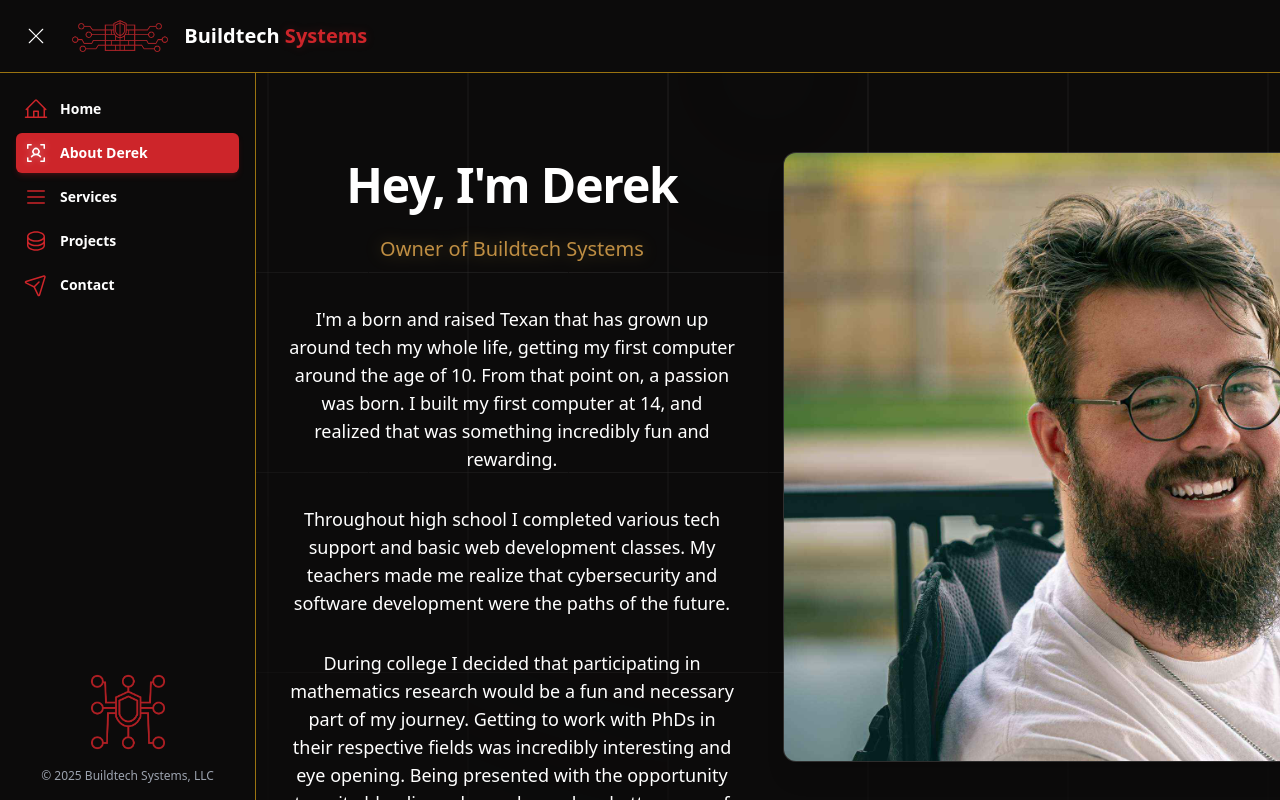
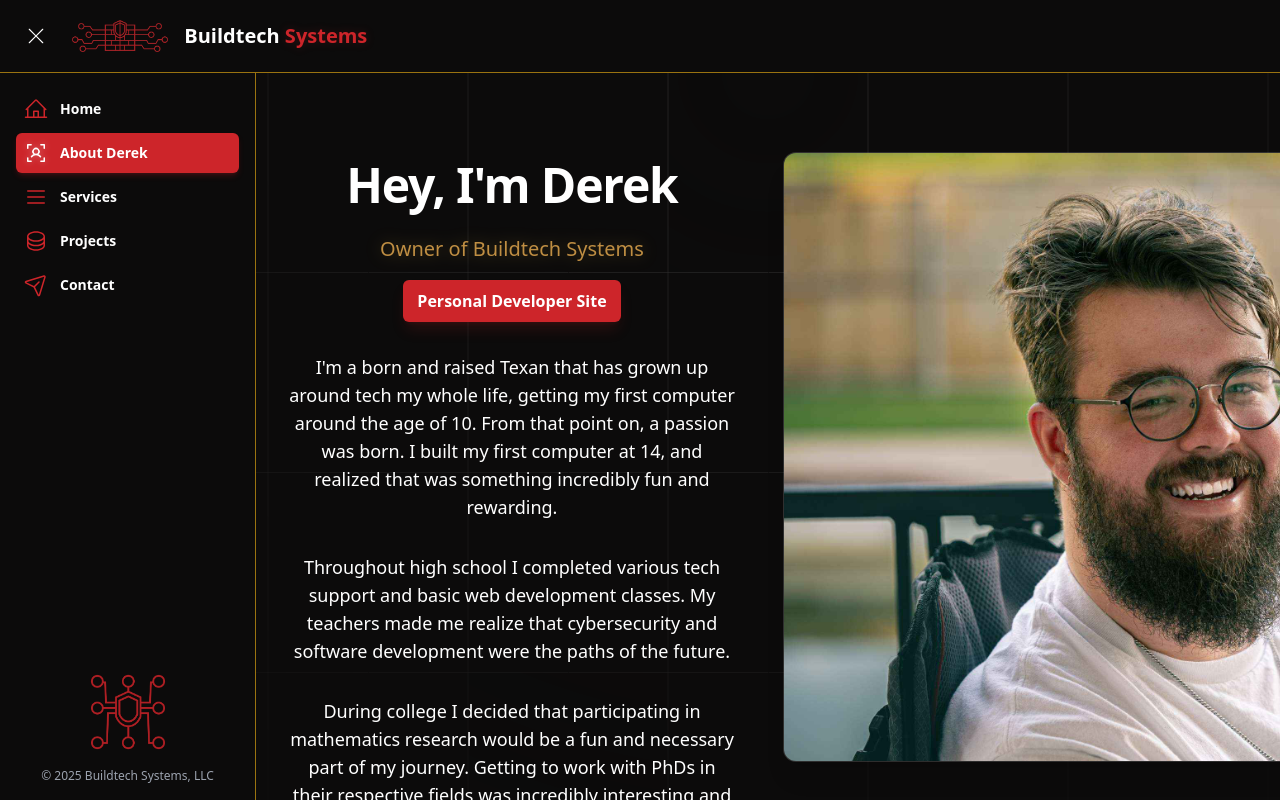
Before and after one commit to DKH707/buildtechwebsite, a React (Vite) app in the folder client/: page /about in a window 1280 px wide. Built offline with nearby package versions, Linux system fonts and the light colour scheme; no server answers; a web font is replaced by a local one.

Commit message:
Add dhop.dev to about page

```diff
--- a/client/src/Components/AboutPage.jsx
+++ b/client/src/Components/AboutPage.jsx
@@ -96,9 +96,16 @@ export default function AboutPage() {
                   <h1 className="mt-2 text-pretty text-4xl font-semibold tracking-tight text-text sm:text-5xl">
                     Hey, I'm Derek
                   </h1>
-                  <p className="mt-6 text-xl/8 text-gold drop-shadow-[0_0_8px_rgba(212,175,55,0.3)]">
-                    Owner of Buildtech Systems{" "}
+                  <p className="my-6 text-xl/8 text-gold drop-shadow-[0_0_8px_rgba(212,175,55,0.3)]">
+                    Owner of Buildtech Systems
                   </p>
+                  <a
+                    href="https://dhop.dev"
+                    target="_blank"
+                    className="rounded-md bg-primary px-3.5 py-2.5 text-md font-semibold text-white shadow-lg shadow-primary/15 hover:bg-primary/80 hover:shadow-xl hover:shadow-primary/25 focus-visible:outline focus-visible:outline-2 focus-visible:outline-offset-2 focus-visible:outline-primary transition-all duration-300 ease-in-out"
+                  >
+                    Personal Developer Site
+                  </a>
                 </div>
               </div>
             </div>
```
